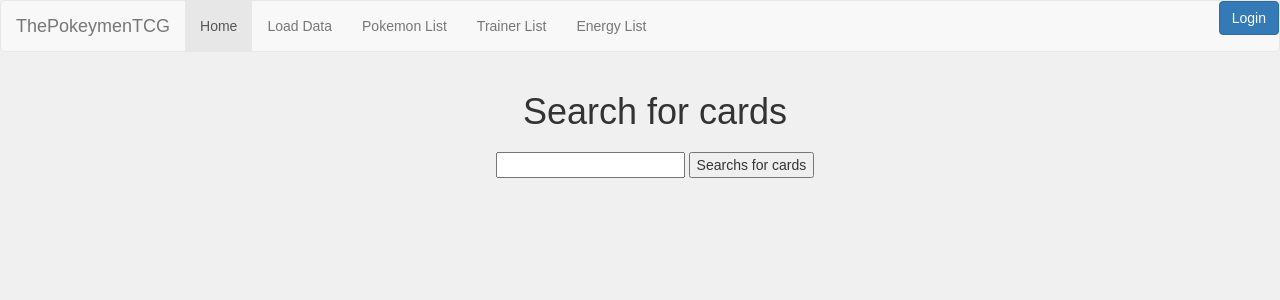
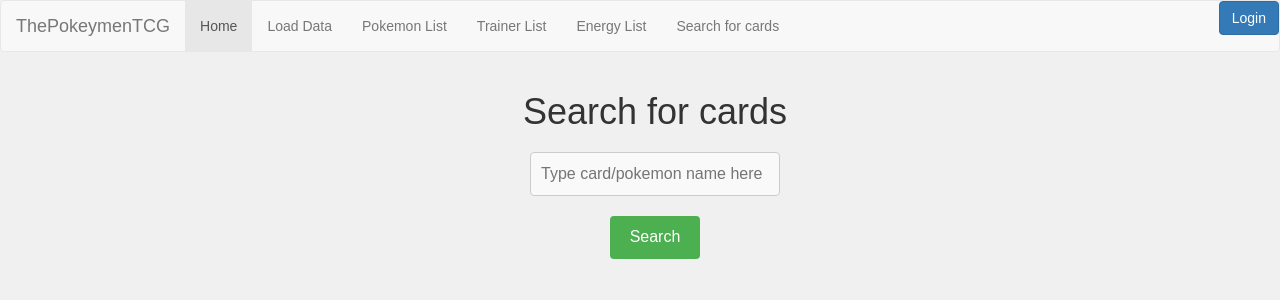
Before and after one commit to loganfu06/ThePokeymenTCG, a Django app: page /pokedex/searchInput in a window 1280 px wide. Shown: the top 300 px of the page. Run offline with Django 5.2, Linux system fonts and the light colour scheme; some libraries are stand-ins or nearby versions.

Commit message:
added some error messages, added css to card search, added link in nav bar

```diff
--- a/pokemontcg/core/templates/base.html
+++ b/pokemontcg/core/templates/base.html
@@ -34,7 +34,7 @@
             <li><a href="{% url 'pokedex:pokemon_list' %}">Pokemon List</a></li>
             <li><a href="{% url 'pokedex:trainer_list' %}">Trainer List</a></li>
             <li><a href="{% url 'pokedex:energy_list' %}">Energy List</a></li>
-            {% comment %} <li><a href="{% url 'pokedex:search' %}">Search</a></li> {% endcomment %}
+            <li><a href="{% url 'pokedex:searchInput' %}">Search for cards</a></li>
           </ul>
           <ul class="nav navbar-nav navbar-right">
                 {% if user.is_authenticated %}
--- a/pokemontcg/pokedex/templates/pokedex/energy_list.html
+++ b/pokemontcg/pokedex/templates/pokedex/energy_list.html
@@ -10,7 +10,7 @@
 <head>
     <meta charset="UTF-8">
     <meta name="viewport" content="width=device-width, initial-scale=1.0">
-    <title>Trainer List</title>
+    <title>Energy List</title>
     <style>
         body {
             font-family: Arial, sans-serif;
@@ -49,7 +49,7 @@
 </head>
 <body>
     <div class="container">
-        <h1>Trainer List</h1>
+        <h1>Energy List</h1>
         <div class="pokemon">
             {% for energy in object_list %}
             <div class="pokemon-card">
--- a/pokemontcg/pokedex/templates/pokedex/search.html
+++ b/pokemontcg/pokedex/templates/pokedex/search.html
@@ -21,14 +21,43 @@
             text-align: center;
             margin-bottom: 20px;
         }
+        input[type="text"] {
+            width: 250px;
+            padding: 10px;
+            font-size: 16px;
+            border: 1px solid #ccc;
+            border-radius: 4px;
+            background-color: #f9f9f9;
+            color: #333;
+            outline: none;
+            transition: border-color 0.3s, box-shadow 0.3s;
+        }
+        input[type="text"]:focus {
+            border-color: #66afe9;
+            box-shadow: 0 0 8px rgba(102, 175, 233, 0.6);
+        }
+        input[type="button"] {
+            padding: 10px 20px;
+            font-size: 16px;
+            border: none;
+            border-radius: 4px;
+            background-color: #4CAF50;
+            color: white;
+            cursor: pointer;
+            transition: background-color 0.3s;
+        }
+        input[type="button"]:hover {
+            background-color: #45a049;
+        }
     </style>
 </head>
 <body>
     <div class="container">
         <h1>Search for cards</h1>
         <div>
-        <input type='text' id='userInput'>
-        <input type='button' onclick='loadUrl()' value='Searchs for cards' />
+        <input type='text' id='userInput' placeholder='Type card/pokemon name here'>
+        <br> <br>
+        <input type='button' onclick='loadUrl()' value='Search' />
         </div>
     </div>
 </body>
--- a/pokemontcg/pokedex/views.py
+++ b/pokemontcg/pokedex/views.py
@@ -162,6 +162,10 @@ def createPokemonCard(request, card_id):
                 if Pokemon.objects.filter(card_id=card_data['id']).exists():
                     # Add code for error message about card already existing
                     print("Pokemon card already exists")
+                    messages.add_message(
+                        request, messages.ERROR,
+                        'Card "' + card_data['name'] + '" already exists.'
+                    )
                     return redirect('pokedex:pokemon_list')
 
                 conditions = card_data['tcgplayer']['prices']
@@ -191,6 +195,10 @@ def createPokemonCard(request, card_id):
                 if Trainer.objects.filter(card_id=card_data['id']).exists():
                     # Add code for error message about card already existing
                     print("Pokemon card already exists")
+                    messages.add_message(
+                        request, messages.ERROR,
+                        'Card "' + card_data['name'] + '" already exists.'
+                    )
                     return redirect('pokedex:trainer_list')
 
                 conditions = card_data['tcgplayer']['prices']
@@ -215,6 +223,10 @@ def createPokemonCard(request, card_id):
                 if Energy.objects.filter(card_id=card_data['id']).exists():
                     # Add code for error message about card already existing
                     print("Pokemon card already exists")
+                    messages.add_message(
+                        request, messages.ERROR,
+                        'Card "' + card_data['name'] + '" already exists.'
+                    )
                     return redirect('pokedex:energy_list')
 
                 conditions = card_data['tcgplayer']['prices']
@@ -234,7 +246,13 @@ def createPokemonCard(request, card_id):
                 current_energy.save()
         except KeyError:
             # Add message about missing key from API (NOT MY FAULT BRO)
+            messages.add_message(
+                        request, messages.ERROR,
+                        'Card "' + card_data['name'] + '" has missing data from API.'
+                    )
             print("This card is missing data from API")
+            return redirect('pokedex:pokemon_list')
+
 
 
 
```
Also changed, not shown: pokemontcg/pokedex/templates/pokedex/pokedex_search.html (+17 -0 lines), pokemontcg_vue/src/apps/pokedex_search/pokedex_search.vue (+9 -8 lines).
